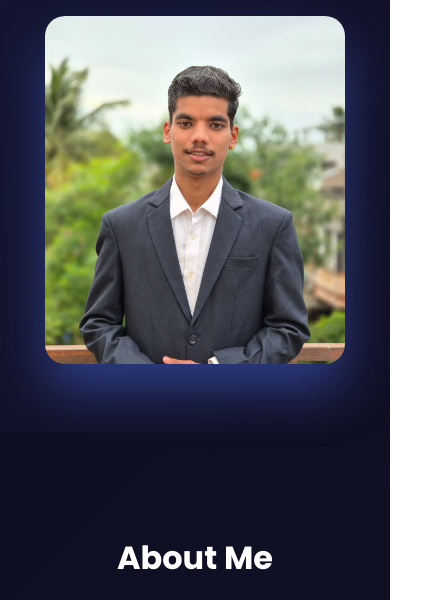
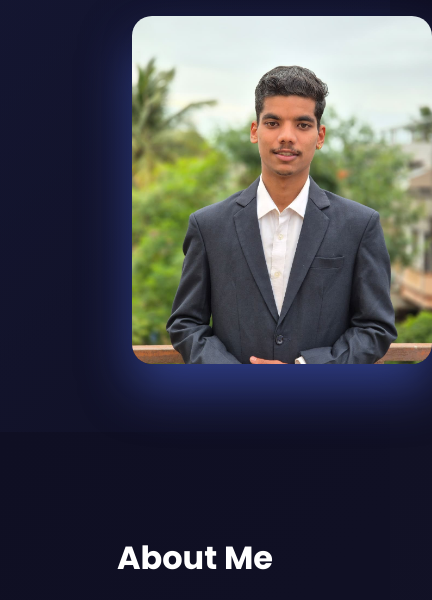
Before and after one commit to Pruthviraj84/Portfolio-, a plain HTML site: page index.html in a window 390 px wide. Shown: the part 500-1100 px from the top of the page, 432 px wide, since content can reach past the window. Drawn offline with Linux system fonts and the light colour scheme.

Commit message:
Add files via upload

```diff
--- a/style.css
+++ b/style.css
@@ -243,7 +243,7 @@ nav {
 
 .hero-image img {
   width: 100%;
-
+ margin-left: 100px;
   max-width: 300px;
   height: auto;
   border-radius: 20px;
@@ -330,9 +330,10 @@ nav {
 
 .about-image img {
   width: 100%;
-  max-width: 500px;
+  max-width: 300px;
   height: auto;
   border-radius: 20px;
+  margin-left: 50px;
   box-shadow: 0 25px 50px rgba(81, 110, 238, 0.4), 0 15px 35px rgba(0, 0, 0, 0.3);
   object-fit: cover;
 }
@@ -789,6 +790,11 @@ nav {
   .hero-text h2 {
     font-size: 2rem;
   }
+  .hero-image{
+    max-width: 400px;
+    margin: 0;
+
+  }
 
   .hero-buttons {
     justify-content: center;
@@ -880,7 +886,11 @@ nav {
   .hero-text h2 {
     font-size: 1.5rem;
   }
+  .hero-image{
+    max-width: 400px;
+    margin: auto;
 
+  }
   .section-header h2 {
     font-size: 2rem;
   }
```
